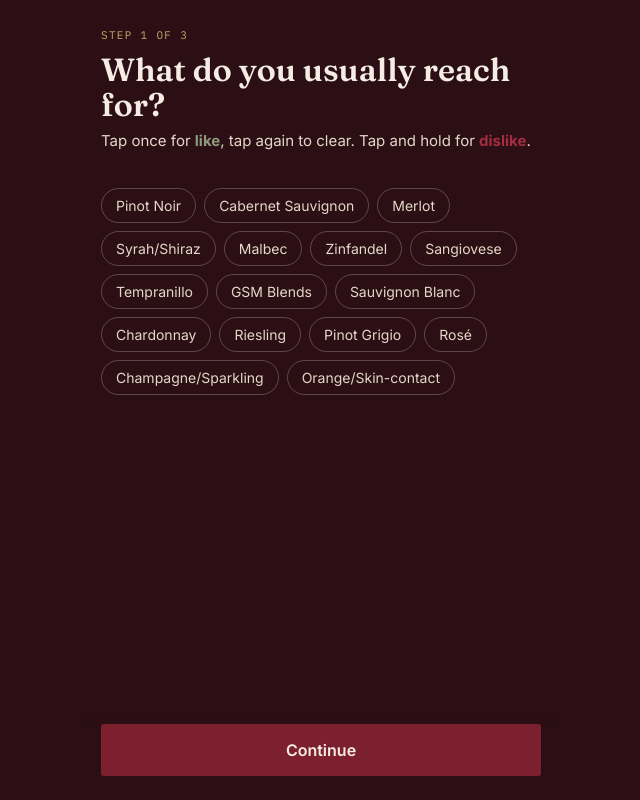
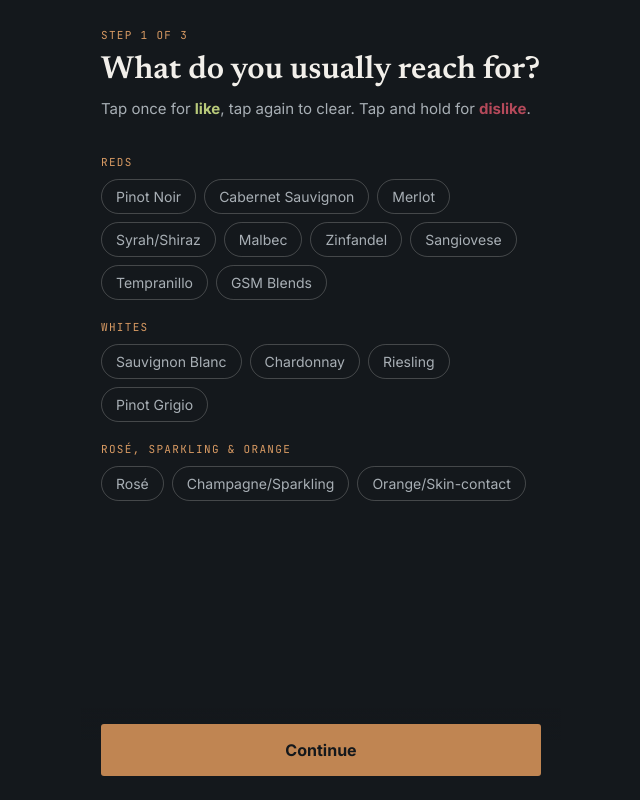
Before and after one commit to nicodorso/pour-judgment, a React (Vite) app: page / in a window 1280 px wide. Shown: the whole page, without its empty margins (319-959 px from the left). Built offline with nearby package versions, Linux system fonts and the light colour scheme.

Commit message:
Redesign color scheme, grouped varietals, mood picker, reset option

```diff
--- a/index.html
+++ b/index.html
@@ -7,7 +7,7 @@
     <title>Pour Judgment — wine list, decoded</title>
     <link rel="preconnect" href="https://fonts.googleapis.com">
     <link rel="preconnect" href="https://fonts.gstatic.com" crossorigin>
-    <link href="https://fonts.googleapis.com/css2?family=Fraunces:opsz,wght@9..144,400;9..144,500;9..144,600&family=Inter:wght@400;500;600;700&family=IBM+Plex+Mono:wght@400;500&display=swap" rel="stylesheet">
+    <link href="https://fonts.googleapis.com/css2?family=Newsreader:ital,opsz,wght@0,6..72,600;1,6..72,500;1,6..72,600&family=Inter:wght@400;500;600;700&family=JetBrains+Mono:wght@400;500&display=swap" rel="stylesheet">
   </head>
   <body>
     <div id="root"></div>
--- a/src/components/Capture.jsx
+++ b/src/components/Capture.jsx
@@ -1,8 +1,18 @@
 import { useRef, useState } from 'react'
 
-export default function Capture({ onAnalyze, loading, error }) {
+const MOODS = [
+  { key: 'any', label: 'Surprise me' },
+  { key: 'red', label: 'Red' },
+  { key: 'white', label: 'White' },
+  { key: 'sparkling', label: 'Sparkling' },
+  { key: 'rose', label: 'Rosé' },
+  { key: 'orange', label: 'Orange' },
+]
+
+export default function Capture({ onAnalyze, loading, error, onResetProfile }) {
   const fileRef = useRef(null)
   const [preview, setPreview] = useState(null)
+  const [mood, setMood] = useState('any')
 
   function handleFile(e) {
     const file = e.target.files?.[0]
@@ -10,7 +20,7 @@ export default function Capture({ onAnalyze, loading, error }) {
     const reader = new FileReader()
     reader.onload = () => {
       setPreview(reader.result)
-      onAnalyze(reader.result)
+      onAnalyze(reader.result, mood)
     }
     reader.readAsDataURL(file)
   }
@@ -25,7 +35,24 @@ export default function Capture({ onAnalyze, loading, error }) {
             We'll read it and point you toward something you'll actually enjoy — no wine vocabulary required.
           </p>
 
-          <div style={{ marginTop: 40, width: '100%' }}>
+          <div style={{ marginTop: 32, width: '100%' }}>
+            <div className="body-text" style={{ color: 'var(--bone)', fontWeight: 600, marginBottom: 10, textAlign: 'left' }}>
+              What are you in the mood for?
+            </div>
+            <div style={{ display: 'flex', flexWrap: 'wrap', gap: 8 }}>
+              {MOODS.map(m => (
+                <button
+                  key={m.key}
+                  className={`chip ${mood === m.key ? 'selected-like' : ''}`}
+                  onClick={() => setMood(m.key)}
+                >
+                  {m.label}
+                </button>
+              ))}
+            </div>
+          </div>
+
+          <div style={{ marginTop: 28, width: '100%' }}>
             <input
               ref={fileRef}
               type="file"
@@ -38,6 +65,14 @@ export default function Capture({ onAnalyze, loading, error }) {
               Take or choose a photo
             </button>
           </div>
+
+          <button
+            className="body-text"
+            style={{ marginTop: 24, background: 'none', border: 'none', textDecoration: 'underline', color: 'var(--bone-dim)', fontSize: 13 }}
+            onClick={onResetProfile}
+          >
+            Retake taste quiz
+          </button>
         </>
       )}
 
@@ -51,8 +86,8 @@ export default function Capture({ onAnalyze, loading, error }) {
             </div>
           )}
           {error && (
-            <div className="card" style={{ marginTop: 16, borderColor: 'var(--bordeaux-bright)' }}>
-              <p className="body-text" style={{ color: 'var(--parchment)' }}>{error}</p>
+            <div className="card" style={{ marginTop: 16, borderColor: 'var(--claret)' }}>
+              <p className="body-text" style={{ color: 'var(--bone)' }}>{error}</p>
               <button className="btn-ghost" style={{ marginTop: 12 }} onClick={() => fileRef.current.click()}>Try another photo</button>
               <input
                 ref={fileRef}
--- a/src/components/Onboarding.jsx
+++ b/src/components/Onboarding.jsx
@@ -1,10 +1,18 @@
 import { useState } from 'react'
 
-const WINE_TYPES = [
-  'Pinot Noir', 'Cabernet Sauvignon', 'Merlot', 'Syrah/Shiraz', 'Malbec',
-  'Zinfandel', 'Sangiovese', 'Tempranillo', 'GSM Blends',
-  'Sauvignon Blanc', 'Chardonnay', 'Riesling', 'Pinot Grigio', 'Rosé',
-  'Champagne/Sparkling', 'Orange/Skin-contact'
+const WINE_GROUPS = [
+  {
+    label: 'Reds',
+    types: ['Pinot Noir', 'Cabernet Sauvignon', 'Merlot', 'Syrah/Shiraz', 'Malbec', 'Zinfandel', 'Sangiovese', 'Tempranillo', 'GSM Blends']
+  },
+  {
+    label: 'Whites',
+    types: ['Sauvignon Blanc', 'Chardonnay', 'Riesling', 'Pinot Grigio']
+  },
+  {
+    label: 'Rosé, sparkling & orange',
+    types: ['Rosé', 'Champagne/Sparkling', 'Orange/Skin-contact']
+  }
 ]
 
 const TRAIT_QUESTIONS = [
@@ -61,11 +69,14 @@ export default function Onboarding({ profile, onComplete }) {
         <>
           <h1 className="h1" style={{ marginTop: 10 }}>What do you usually reach for?</h1>
           <p className="body-text" style={{ marginTop: 8 }}>
-            Tap once for <strong style={{ color: 'var(--sage)' }}>like</strong>, tap again to clear.
-            Tap and hold for <strong style={{ color: 'var(--bordeaux-bright)' }}>dislike</strong>.
+            Tap once for <strong style={{ color: 'var(--verjus)' }}>like</strong>, tap again to clear.
+            Tap and hold for <strong style={{ color: 'var(--claret)' }}>dislike</strong>.
           </p>
-          <div style={{ display: 'flex', flexWrap: 'wrap', gap: 8, marginTop: 20 }}>
-            {WINE_TYPES.map(type => (
+          {WINE_GROUPS.map(group => (
+            <div key={group.label} style={{ marginTop: 20 }}>
+              <div className="eyebrow" style={{ marginBottom: 10 }}>{group.label}</div>
+              <div style={{ display: 'flex', flexWrap: 'wrap', gap: 8 }}>
+                {group.types.map(type => (
                   <button
                     key={type}
                     className={`chip ${liked.includes(type) ? 'selected-like' : ''} ${disliked.includes(type) ? 'selected-dislike' : ''}`}
@@ -80,6 +91,8 @@ export default function Onboarding({ profile, onComplete }) {
                   </button>
                 ))}
               </div>
+            </div>
+          ))}
         </>
       )}
 
@@ -92,7 +105,7 @@ export default function Onboarding({ profile, onComplete }) {
           <div style={{ display: 'flex', flexDirection: 'column', gap: 26, marginTop: 24 }}>
             {TRAIT_QUESTIONS.map(q => (
               <div key={q.key}>
-                <div className="body-text" style={{ color: 'var(--parchment)', fontWeight: 600, marginBottom: 8 }}>{q.label}</div>
+                <div className="body-text" style={{ color: 'var(--bone)', fontWeight: 600, marginBottom: 8 }}>{q.label}</div>
                 <input
                   type="range"
                   min={-2}
@@ -100,9 +113,9 @@ export default function Onboarding({ profile, onComplete }) {
                   step={1}
                   value={traits[q.key]}
                   onChange={(e) => setTraits({ ...traits, [q.key]: Number(e.target.value) })}
-                  style={{ width: '100%', accentColor: 'var(--gold)' }}
+                  style={{ width: '100%', accentColor: 'var(--copper-bright)' }}
                 />
-                <div style={{ display: 'flex', justifyContent: 'space-between', fontSize: 12, color: 'var(--parchment-dim)', fontFamily: 'var(--mono)' }}>
+                <div style={{ display: 'flex', justifyContent: 'space-between', fontSize: 12, color: 'var(--bone-dim)', fontFamily: 'var(--mono)' }}>
                   <span>{q.left}</span>
                   <span>{q.right}</span>
                 </div>
@@ -124,7 +137,7 @@ export default function Onboarding({ profile, onComplete }) {
             placeholder="e.g. Loved a Willamette Valley Pinot last month. Not a fan of overly oaky Chardonnay."
             rows={5}
             style={{
-              marginTop: 16, background: 'var(--garnet-light)', color: 'var(--parchment)',
+              marginTop: 16, background: 'var(--surface)', color: 'var(--bone)',
               border: '1px solid rgba(245,237,228,0.15)', borderRadius: 4, padding: 14,
               fontFamily: 'var(--body)', fontSize: 15, resize: 'vertical'
             }}
--- a/src/index.css
+++ b/src/index.css
@@ -1,17 +1,18 @@
 :root {
-  --garnet: #2B0F14;
-  --garnet-light: #3D1620;
-  --bordeaux: #7C1F2E;
-  --bordeaux-bright: #A32E3F;
-  --parchment: #F5EDE4;
-  --parchment-dim: #E4D8C8;
-  --gold: #C9A86A;
-  --sage: #8C9A7B;
-  --ink: #2B0F14;
+  --ink: #14181C;
+  --surface: #1E252B;
+  --surface-raised: #262E35;
+  --bone: #F2EFEA;
+  --bone-dim: #A8AFB5;
+  --verjus: #B8C97A;
+  --verjus-dim: #8FA05A;
+  --copper: #C08552;
+  --copper-bright: #D89A63;
+  --claret: #B4495A;
 
-  --display: 'Fraunces', Georgia, serif;
+  --display: 'Newsreader', Georgia, serif;
   --body: 'Inter', -apple-system, sans-serif;
-  --mono: 'IBM Plex Mono', monospace;
+  --mono: 'JetBrains Mono', monospace;
 }
 
 * { box-sizing: border-box; }
@@ -19,8 +20,8 @@
 html, body {
   margin: 0;
   padding: 0;
-  background: var(--garnet);
-  color: var(--parchment);
+  background: var(--ink);
+  color: var(--bone);
   font-family: var(--body);
   -webkit-font-smoothing: antialiased;
 }
@@ -43,13 +44,13 @@ button:focus-visible,
 input:focus-visible,
 textarea:focus-visible,
 [tabindex]:focus-visible {
-  outline: 2px solid var(--gold);
+  outline: 2px solid var(--copper-bright);
   outline-offset: 2px;
 }
 
 ::selection {
-  background: var(--bordeaux);
-  color: var(--parchment);
+  background: var(--verjus-dim);
+  color: var(--ink);
 }
 
 .eyebrow {
@@ -57,7 +58,7 @@ textarea:focus-visible,
   font-size: 11px;
   letter-spacing: 0.12em;
   text-transform: uppercase;
-  color: var(--gold);
+  color: var(--copper-bright);
 }
 
 .h1 {
@@ -65,24 +66,24 @@ textarea:focus-visible,
   font-optical-sizing: auto;
   font-weight: 600;
   font-size: 32px;
-  line-height: 1.1;
-  color: var(--parchment);
+  line-height: 1.15;
+  color: var(--bone);
   margin: 0;
 }
 
 .h2 {
   font-family: var(--display);
-  font-weight: 500;
+  font-weight: 600;
   font-size: 22px;
   line-height: 1.2;
-  color: var(--parchment);
+  color: var(--bone);
   margin: 0;
 }
 
 .body-text {
   font-size: 15px;
-  line-height: 1.5;
-  color: var(--parchment-dim);
+  line-height: 1.55;
+  color: var(--bone-dim);
 }
 
 .screen {
@@ -104,30 +105,30 @@ textarea:focus-visible,
 }
 
 .btn-primary {
-  background: var(--bordeaux);
-  color: var(--parchment);
+  background: var(--copper);
+  color: var(--ink);
   border: none;
   border-radius: 3px;
   padding: 16px 20px;
   font-size: 16px;
-  font-weight: 600;
+  font-weight: 700;
   font-family: var(--body);
   transition: background 0.15s ease;
   width: 100%;
 }
-.btn-primary:hover { background: var(--bordeaux-bright); }
+.btn-primary:hover { background: var(--copper-bright); }
 .btn-primary:disabled { opacity: 0.4; cursor: not-allowed; }
 
 .btn-ghost {
   background: transparent;
-  color: var(--parchment-dim);
-  border: 1px solid rgba(245,237,228,0.25);
+  color: var(--bone-dim);
+  border: 1px solid rgba(242,239,234,0.22);
   border-radius: 3px;
   padding: 14px 20px;
   font-size: 15px;
   width: 100%;
 }
-.btn-ghost:hover { border-color: var(--gold); color: var(--gold); }
+.btn-ghost:hover { border-color: var(--copper-bright); color: var(--bone); }
 
 .chip {
   display: inline-flex;
@@ -135,59 +136,49 @@ textarea:focus-visible,
   gap: 6px;
   padding: 8px 14px;
   border-radius: 20px;
-  border: 1px solid rgba(245,237,228,0.25);
-  color: var(--parchment-dim);
+  border: 1px solid rgba(242,239,234,0.22);
+  color: var(--bone-dim);
   font-size: 14px;
   background: transparent;
   transition: all 0.15s ease;
 }
 .chip.selected-like {
-  background: rgba(140,154,123,0.18);
-  border-color: var(--sage);
-  color: var(--parchment);
+  background: rgba(184,201,122,0.16);
+  border-color: var(--verjus);
+  color: var(--bone);
 }
 .chip.selected-dislike {
-  background: rgba(163,46,63,0.22);
-  border-color: var(--bordeaux-bright);
-  color: var(--parchment);
+  background: rgba(180,73,90,0.18);
+  border-color: var(--claret);
+  color: var(--bone);
 }
 
 .card {
-  background: var(--garnet-light);
-  border: 1px solid rgba(245,237,228,0.1);
+  background: var(--surface);
+  border: 1px solid rgba(242,239,234,0.08);
   border-radius: 4px;
   padding: 18px;
 }
 
 .divider {
   height: 1px;
-  background: linear-gradient(90deg, rgba(201,168,106,0.5), transparent);
+  background-image: linear-gradient(90deg, rgba(242,239,234,0.25) 40%, transparent 0%);
+  background-size: 8px 1px;
+  background-repeat: repeat-x;
   margin: 20px 0;
 }
 
-/* signature element: tasting-note margin annotation */
+/* signature element: ledger-style margin annotation */
 .note {
   position: relative;
   padding-left: 16px;
-  border-left: 2px solid var(--gold);
+  border-left: 2px solid var(--copper);
   font-family: var(--display);
   font-style: italic;
   font-size: 15px;
-  color: var(--gold);
+  color: var(--copper-bright);
   line-height: 1.4;
 }
-
-.rating-dots {
-  display: flex;
-  gap: 5px;
-}
-.rating-dot {
-  width: 8px;
-  height: 8px;
-  border-radius: 50%;
-  background: rgba(245,237,228,0.15);
-}
-.rating-dot.filled { background: var(--gold); }
 
 .bottom-bar {
   position: fixed;
@@ -197,14 +188,14 @@ textarea:focus-visible,
   width: 100%;
   max-width: 480px;
   padding: 16px 20px 24px;
-  background: linear-gradient(180deg, transparent, var(--garnet) 30%);
+  background: linear-gradient(180deg, transparent, var(--ink) 35%);
 }
 
 .spinner {
   width: 22px;
   height: 22px;
-  border: 2px solid rgba(245,237,228,0.25);
-  border-top-color: var(--gold);
+  border: 2px solid rgba(242,239,234,0.22);
+  border-top-color: var(--copper-bright);
   border-radius: 50%;
   animation: spin 0.8s linear infinite;
 }
```
Also changed, not shown: api/analyze.js (+6 -2 lines), src/App.jsx (+11 -4 lines), src/components/Results.jsx (+25 -9 lines), src/lib/storage.js (+8 -0 lines). Lines whose indentation alone changed are shown as unchanged.
